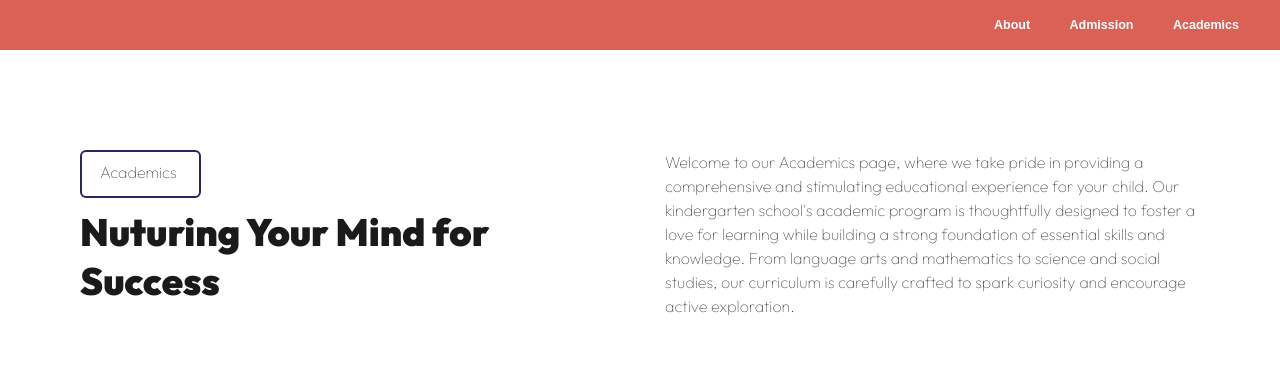
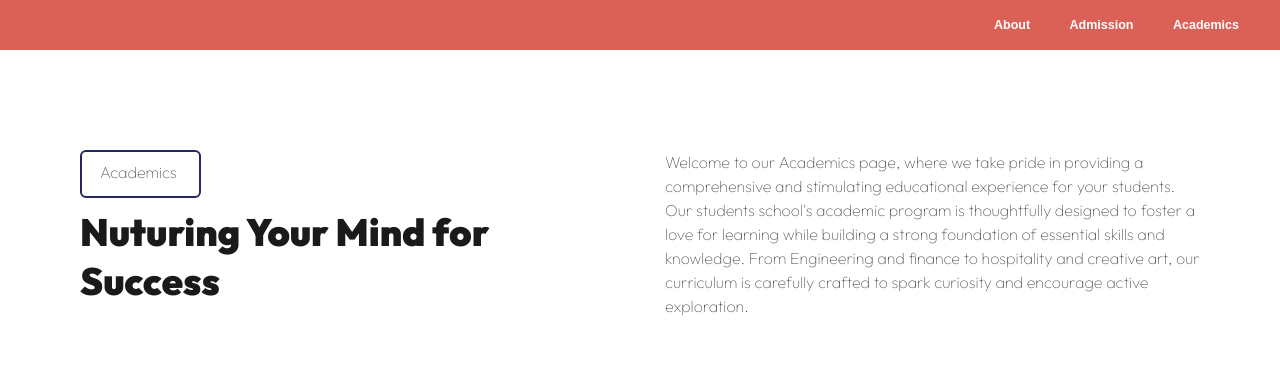
Before and after one commit to ishuacharis/ofadatech, a Next.js app: page /academics in a window 1280 px wide. Shown: the top 368 px of the page. Built offline with nearby package versions, Linux system fonts and the light colour scheme.

Commit message:
Fix write up

```diff
--- a/src/app/academics/page.tsx
+++ b/src/app/academics/page.tsx
@@ -25,7 +25,7 @@ export default function AcademicsPage() {
                     </div>
                   </div>
                   <div className="text type-xs type-200 text-center-xs text-start-md">
-                    Welcome to our Academics page, where we take pride in providing a comprehensive and stimulating educational experience for your child. Our kindergarten school{`'`}s academic program is thoughtfully designed to foster a love for learning while building a strong foundation of essential skills and knowledge. From language arts and mathematics to science and social studies, our curriculum is carefully crafted to spark curiosity and encourage active exploration.
+                    Welcome to our Academics page, where we take pride in providing a comprehensive and stimulating educational experience for your students. Our students school{`'`}s academic program is thoughtfully designed to foster a love for learning while building a strong foundation of essential skills and knowledge. From Engineering and finance to hospitality and creative art, our curriculum is carefully crafted to spark curiosity and encourage active exploration.
                   </div>
                 </div>
               </div>
```
